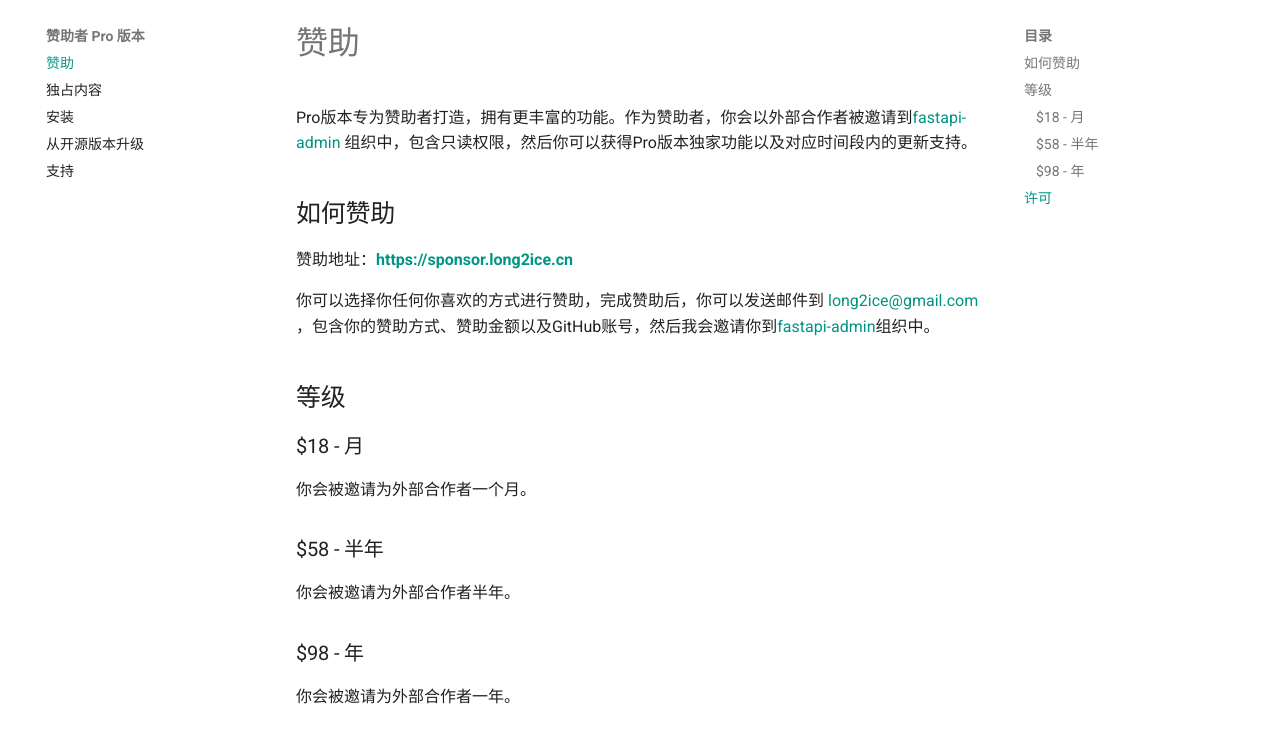
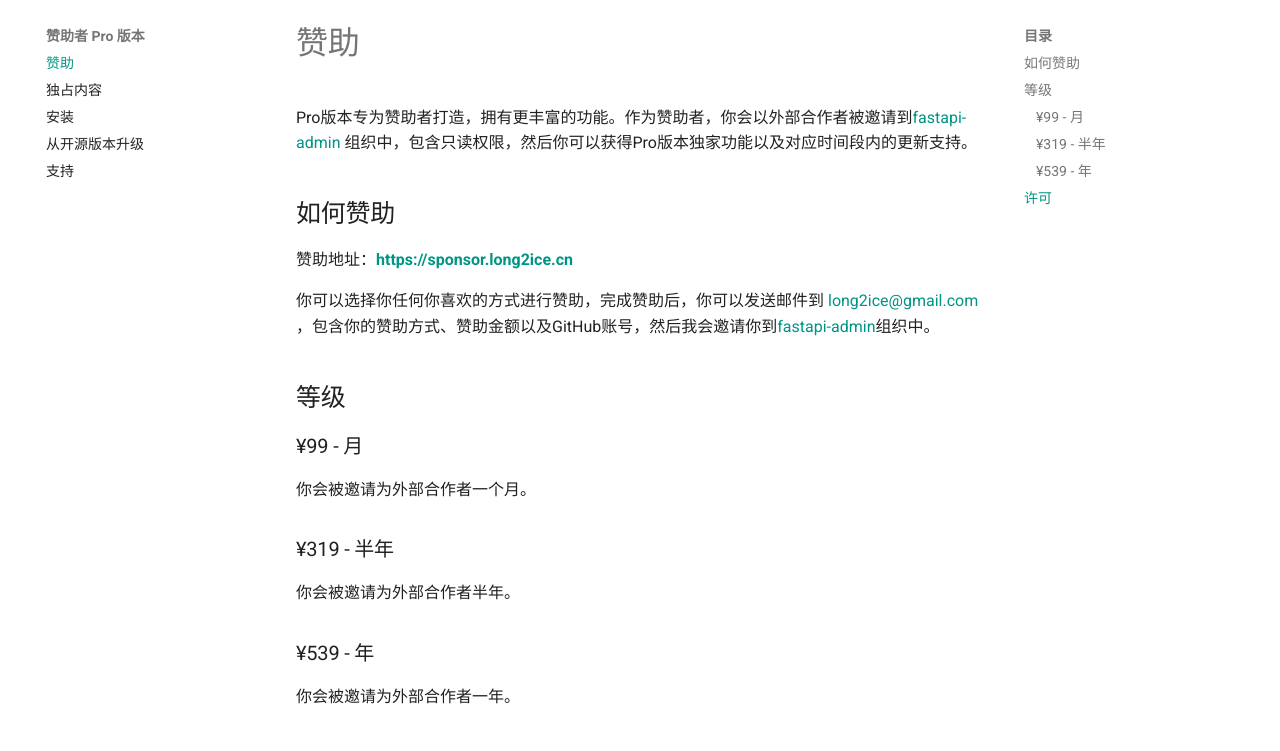
Before and after one commit to fastapi-admin/fastapi-admin.github.io, an MkDocs documentation site: the page built from docs/zh/docs/pro/sponsor.md, in a window 1280 px wide and 1038 px high. Shown: the part 123-874 px from the top of the window. Built offline with MkDocs 1.6.1 and Material for MkDocs 9.7.7, drawn with Linux system fonts in a browser that asks for light colours; comment, search, counter and statistics services are not loaded.

Commit message:
update zh price

```diff
--- a/docs/zh/docs/pro/sponsor.md
+++ b/docs/zh/docs/pro/sponsor.md
@@ -12,15 +12,15 @@ Pro版本专为赞助者打造，拥有更丰富的功能。作为赞助者，
 
 ## 等级
 
-### $18 - 月
+### ¥99 - 月
 
 你会被邀请为外部合作者一个月。
 
-### $58 - 半年
+### ¥319 - 半年
 
 你会被邀请为外部合作者半年。
 
-### $98 - 年
+### ¥539 - 年
 
 你会被邀请为外部合作者一年。
 
```
